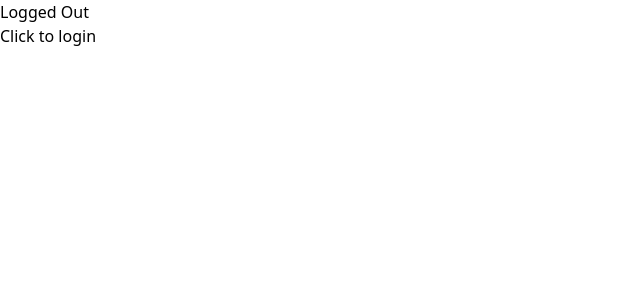
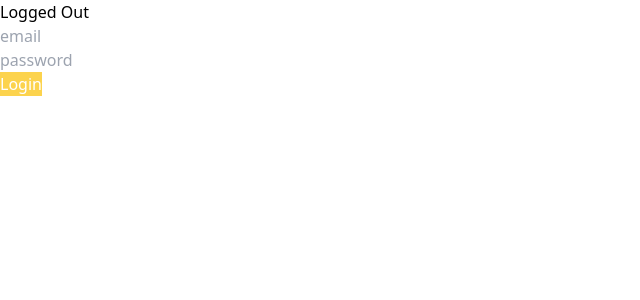
Before and after one commit to dimakrol/delivery-frontend, a React (Create React App) app: page / in a window 1280 px wide. Shown: the top 300 px of the page, without its empty margins (0-640 px from the left). Built offline with nearby package versions, Linux system fonts and the light colour scheme.

Commit message:
set up react hook form.

```diff
--- a/package.json
+++ b/package.json
@@ -16,6 +16,7 @@
     "postcss": "^8.3.6",
     "react": "^17.0.2",
     "react-dom": "^17.0.2",
+    "react-hook-form": "^7.12.2",
     "react-router-dom": "^5.2.0",
     "react-scripts": "4.0.3",
     "tailwindcss": "^2.2.7",
--- a/src/apollo.ts
+++ b/src/apollo.ts
@@ -3,7 +3,7 @@ import {ApolloClient, InMemoryCache, makeVar} from "@apollo/client";
 export const isLoggedInVar = makeVar(false)
 
 export const client = new ApolloClient({
-  uri: 'http://localhost:5000/graphq;l',
+  uri: 'http://localhost:5000/graphql',
   cache: new InMemoryCache({
     typePolicies: {
       Query: {
--- a/src/routers/logged-out-router.tsx
+++ b/src/routers/logged-out-router.tsx
@@ -1,15 +1,44 @@
 import React from 'react';
-import {isLoggedInVar} from "../apollo";
+import {useForm} from "react-hook-form";
+
+interface IForm {
+  email: string,
+  password: string,
+}
 
 export const LoggedOutRouter = () => {
-  const onClick = () => {
-    isLoggedInVar(true)
+  const { register, watch, handleSubmit, formState: { errors } } = useForm<IForm>();
+
+  const onSubmit = () => {
+    console.log(watch())
   }
-
+  const onInvalid = () => {
+    console.log('not valid ', errors)
+  }
   return (
     <div>
       <h1>Logged Out</h1>
-      <button onClick={onClick}>Click to login</button>
+      <form onSubmit={handleSubmit(onSubmit, onInvalid)}>
+        <div>
+          <input
+            {...register('email', {
+              required: 'this is required',
+              validate: (email:string) => email.includes('@gmail.com')})}
+            type="email"
+            placeholder="email"
+          />
+          {errors.email?.message && <span className="font-bold text-red-600">{errors.email?.message}</span>}
+          {errors.email?.type === 'validate' && <span className="font-bold text-red-600">Only Gmail</span>}
+        </div>
+        <div>
+          <input
+            {...register('password', {required: true})}
+            type="password"
+            placeholder="password"
+          />
+        </div>
+        <button className="bg-yellow-300 text-white">Login</button>
+      </form>
     </div>
   );
 }
```
Also changed, not shown: 1 other file (tests, documents, lock files or other folders).
